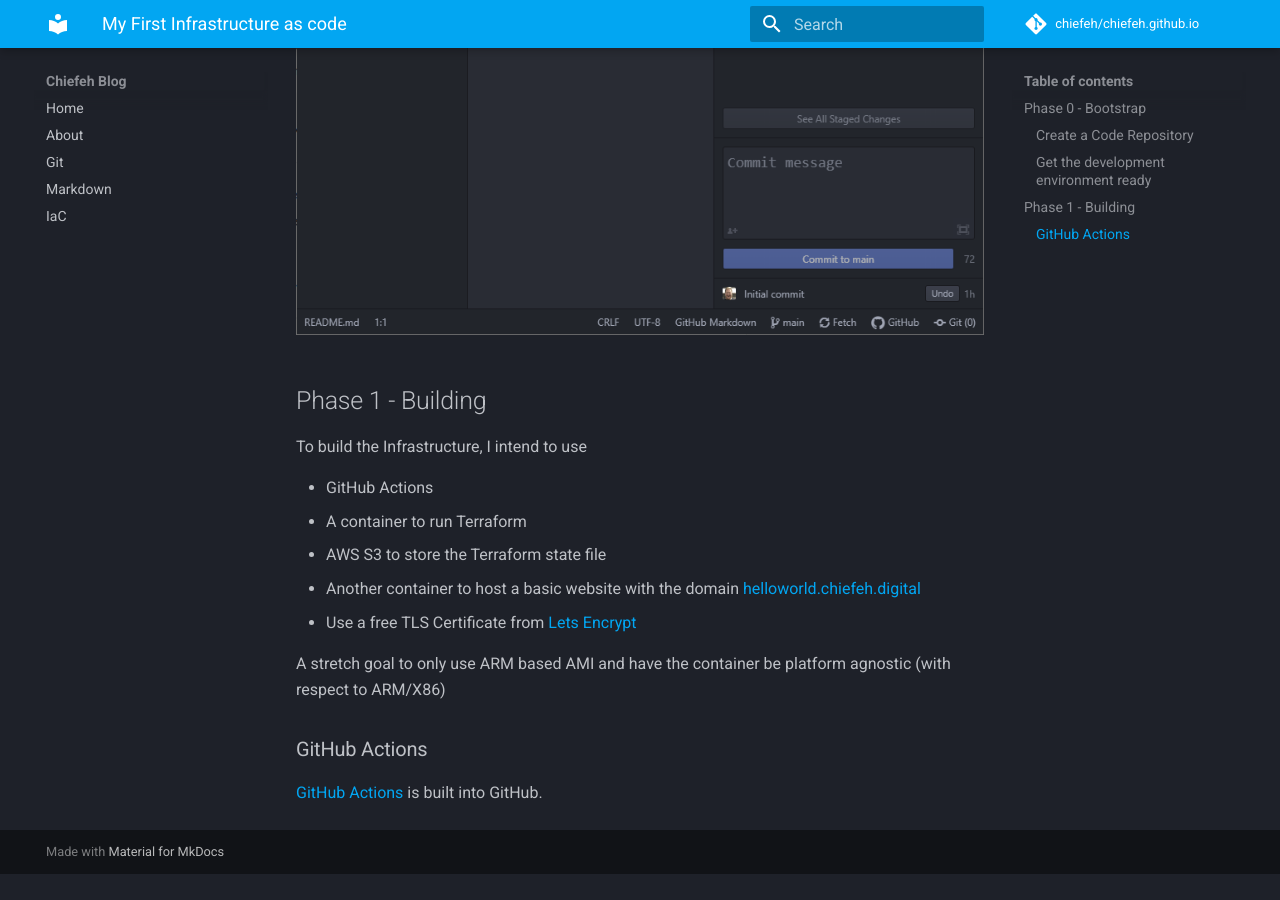
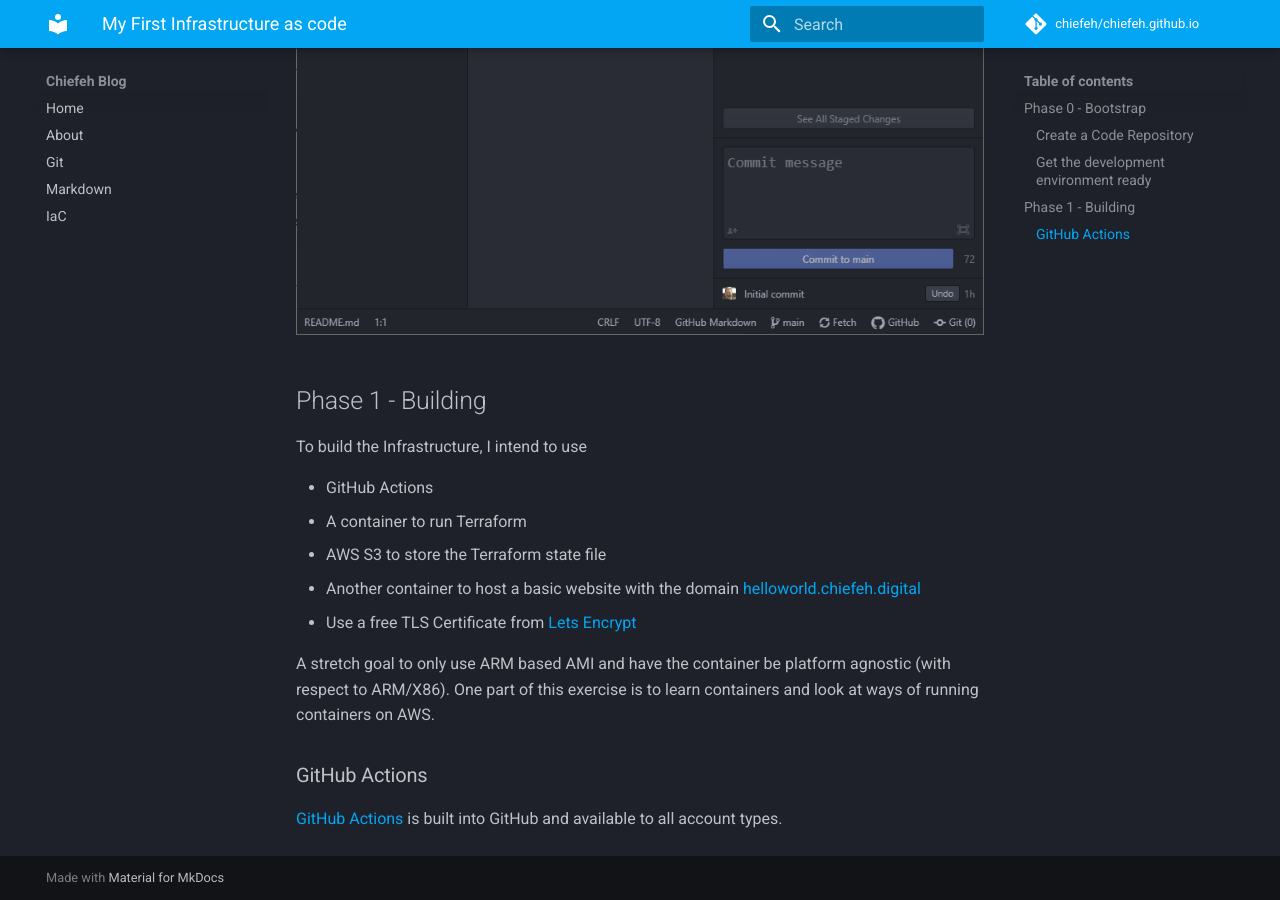
Before and after one commit to chiefeh/chiefeh.github.io, an MkDocs documentation site: the page built from docs/iac/my-first-iac.md, in a window 1280 px wide and 900 px high, scrolled down 2172 px. Built offline with MkDocs 1.6.1 and Material for MkDocs 9.7.7, drawn with Linux system fonts in a browser that asks for light colours; comment, search, counter and statistics services are not loaded; before the commit the page ends 3046 px from its top, so only the background shows below that; some of the changed text lies outside the part shown.

````diff
--- a/docs/iac/my-first-iac.md
+++ b/docs/iac/my-first-iac.md
@@ -19,8 +19,9 @@ The result creates this repository [https://github.com/chiefeh/my-first-iac](htt
 
 ### Get the development environment ready
 
-This document assumes the reader has git with ssh keys already setup.
-Create a new directory on the local computer and clone the new repository.
+This document assumes the reader has git with ssh keys already setup. If not,
+reference the Git part of this site. Create a new directory on the local
+computer and clone the new repository.
 
 ```
 PS C:\Users\Gregory\Documents\projects> git clone git@github.com:chiefeh/my-first-iac.git
@@ -58,8 +59,9 @@ To build the Infrastructure, I intend to use
 - Use a free TLS Certificate from [Lets Encrypt](https://letsencrypt.org/)
 
 A stretch goal to only use ARM based AMI and have the container be platform
-agnostic (with respect to ARM/X86)
+agnostic (with respect to ARM/X86). One part of this exercise is to learn containers
+and look at ways of running containers on AWS.
 
 ### GitHub Actions
 [GitHub Actions](https://docs.github.com/en/free-pro-team@latest/actions) is
-built into GitHub.
+built into GitHub and available to all account types.
````
Also changed, not shown: docs/infra-as-code.md (+11 -0 lines).
